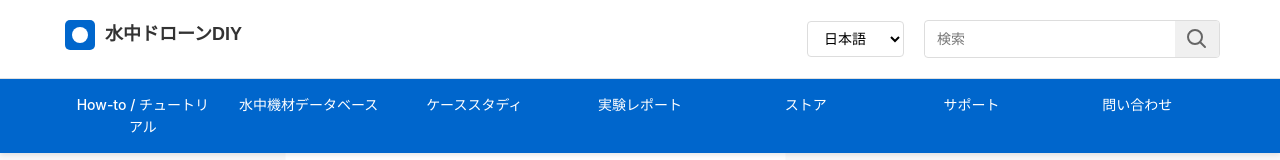
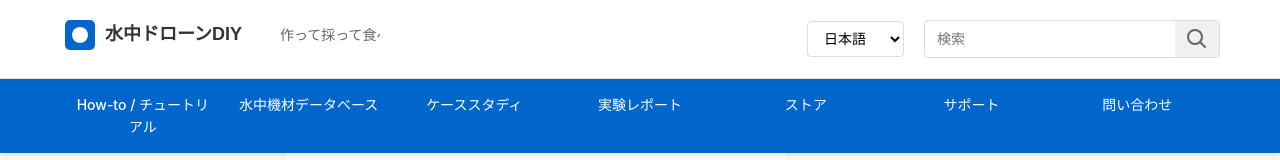
Before and after one commit to sourcekatsudon/uDIYweb, a plain HTML site: page jp/index.html in a window 1280 px wide. Shown: the top 160 px of the page. Drawn offline with Linux system fonts and the light colour scheme.

Commit message:
ロゴに「作って採って食べる」を追加

```diff
--- a/jp/index.html
+++ b/jp/index.html
@@ -13,10 +13,11 @@
             <div class="container">
                 <div class="logo-wrapper">
                     <a href="/jp/" class="logo">
-                        <svg width="200" height="40" viewBox="0 0 200 40" xmlns="http://www.w3.org/2000/svg">
+                        <svg width="320" height="40" viewBox="0 0 320 40" xmlns="http://www.w3.org/2000/svg">
                             <rect x="5" y="5" width="30" height="30" fill="#0066cc" rx="5"/>
                             <circle cx="20" cy="20" r="8" fill="white"/>
                             <text x="45" y="25" font-family="Arial, sans-serif" font-size="18" font-weight="bold" fill="#333">水中ドローンDIY</text>
+                            <text x="220" y="25" font-family="Arial, sans-serif" font-size="14" fill="#666">作って採って食べる</text>
                         </svg>
                     </a>
                 </div>
```
